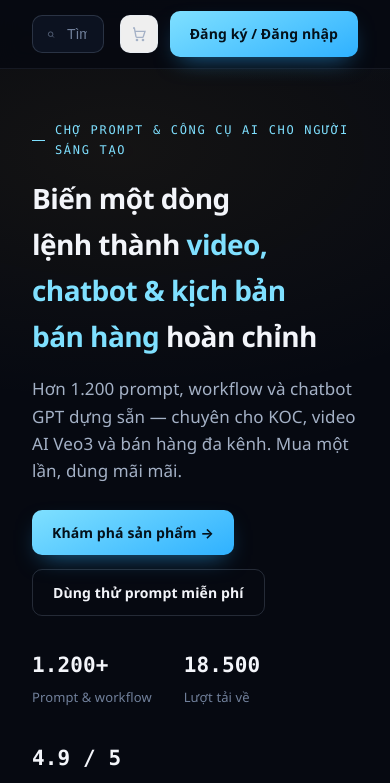
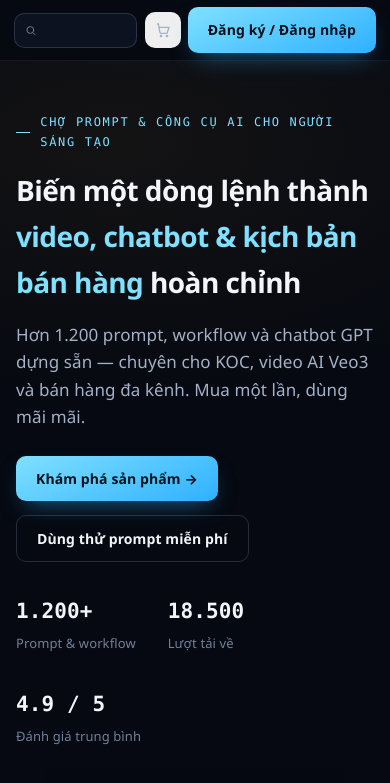
Before and after one commit to baggball/luc-linh-media, a Next.js app: page / in a window 390 px wide. Shown: the top 783 px of the page. Built offline with nearby package versions, Linux system fonts and the light colour scheme; no server answers; the database is empty.

Commit message:
Optimize mobile navigation, product cards, and SEO

```diff
--- a/app/globals.css
+++ b/app/globals.css
@@ -22,7 +22,7 @@
 }
 
 *{box-sizing:border-box;}
-html,body{margin:0;padding:0;}
+html,body{margin:0;padding:0;max-width:100%;overflow-x:clip;}
 body{
   background:
     radial-gradient(1100px 520px at 86% -6%, rgba(47,177,255,0.16), transparent 60%),
@@ -123,12 +123,40 @@ img{max-width:100%; display:block;}
 }
 .search input{background:none; border:none; color:var(--paper); font-size:14px; width:100%; outline:none;}
 .search input::placeholder{color:var(--mute-dim);}
-.topbar-right{display:flex; align-items:center; gap:12px; margin-left:auto;}
+.topbar-right{display:flex; align-items:center; gap:12px; margin-left:auto; min-width:0; flex:none;}
 .icon-btn{
   width:38px; height:38px; border-radius:10px; display:grid; place-items:center;
   border:1px solid var(--line-strong); color:var(--mute); flex:none;
 }
 .icon-btn:hover{color:var(--paper); border-color:var(--electric);}
+
+.user-menu{position:relative; min-width:0;}
+.user-menu > summary{list-style:none;}
+.user-menu > summary::-webkit-details-marker{display:none;}
+.user-menu-trigger{
+  display:flex; align-items:center; gap:8px; max-width:230px; min-height:40px; padding:5px 10px 5px 6px;
+  border:1px solid var(--line-strong); border-radius:11px; color:var(--paper); cursor:pointer; background:rgba(255,255,255,.025);
+}
+.user-menu-trigger:hover{border-color:rgba(127,224,255,.5); background:rgba(47,177,255,.07);}
+.user-avatar{
+  width:28px; height:28px; border-radius:9px; flex:none; display:grid; place-items:center;
+  color:#04101a; background:linear-gradient(155deg,var(--electric-bright),var(--electric));
+  font-size:12px; font-weight:800;
+}
+.user-menu-name{font-size:13px; font-weight:700; overflow:hidden; text-overflow:ellipsis; white-space:nowrap;}
+.user-menu-trigger svg{flex:none; color:var(--mute-dim); transition:transform .18s ease;}
+.user-menu[open] .user-menu-trigger svg{transform:rotate(180deg);}
+.user-menu-panel{
+  position:absolute; top:calc(100% + 10px); right:0; z-index:80; width:min(250px,calc(100vw - 24px));
+  padding:8px; border:1px solid var(--line-strong); border-radius:13px; background:rgba(10,15,26,.98);
+  box-shadow:0 22px 55px -24px rgba(0,0,0,.9),0 0 0 1px rgba(47,177,255,.06); backdrop-filter:blur(16px);
+}
+.user-menu-panel a,.user-menu-panel button{
+  width:100%; display:flex; align-items:center; padding:10px 11px; border:0; border-radius:9px;
+  background:none; color:var(--mute); font-size:13.5px; font-weight:650; text-align:left; cursor:pointer;
+}
+.user-menu-panel a:hover,.user-menu-panel button:hover{background:rgba(47,177,255,.1); color:var(--paper);}
+.user-menu-divider{height:1px; margin:6px 4px; background:var(--line);}
 
 .btn{font-weight:700; font-size:14px; cursor:pointer; border:none; border-radius:10px; padding:11px 20px; white-space:nowrap;}
 .btn-primary{
@@ -140,6 +168,21 @@ img{max-width:100%; display:block;}
 .btn-ghost:hover{border-color:var(--paper);}
 
 .content-wrap{max-width:1180px; margin:0 auto; padding:0 32px;}
+
+@media (max-width:640px){
+  .topbar-inner{height:60px; padding:0 14px; gap:8px;}
+  .search{min-width:0; padding:8px 10px;}
+  .search input{min-width:0; font-size:13px;}
+  .search input::placeholder{font-size:0;}
+  .search input::placeholder{color:transparent;}
+  .topbar-right{gap:7px;}
+  .icon-btn{width:36px; height:36px;}
+  .user-menu-trigger{max-width:130px; padding-right:8px;}
+  .user-menu-name{max-width:70px;}
+  .content-wrap{padding-left:16px; padding-right:16px;}
+  .crumb{overflow:hidden; white-space:nowrap;}
+  .crumb .cur{overflow:hidden; text-overflow:ellipsis;}
+}
 
 footer{border-top:1px solid var(--line); padding:44px 0 26px;}
 .foot-grid{display:grid; grid-template-columns:1.4fr repeat(3,1fr); gap:32px; margin-bottom:32px;}
@@ -193,12 +236,14 @@ footer{border-top:1px solid var(--line); padding:44px 0 26px;}
 .thumb-title{position:relative; z-index:1; font-weight:800; font-size:17px; line-height:1.28; color:var(--paper); text-shadow:0 2px 12px rgba(0,0,0,0.4);}
 
 .card-body{padding:16px 16px 18px;}
-.card-name{font-weight:700; font-size:15.5px; margin-bottom:7px; color:var(--paper); line-height:1.35;}
+.card-name{font-weight:700; font-size:15.5px; margin-bottom:7px; color:var(--paper); line-height:1.35; display:-webkit-box; -webkit-line-clamp:2; -webkit-box-orient:vertical; overflow:hidden;}
 .card-desc{color:var(--mute-dim); font-size:13.5px; line-height:1.5; margin-bottom:13px; display:-webkit-box; -webkit-line-clamp:2; -webkit-box-orient:vertical; overflow:hidden;}
 .card-meta{display:flex; align-items:center; gap:10px; font-size:12.5px; color:var(--mute); margin-bottom:12px;}
 .rating{display:flex; align-items:center; gap:4px; color:var(--amber);}
-.card-price{display:flex; align-items:baseline; gap:8px;}
+.card-price{display:flex; align-items:baseline; justify-content:space-between; gap:12px;}
 .price-now{font-family:var(--font-mono); font-weight:700; font-size:16px; color:var(--electric-bright);}
+.card-link{font-size:12.5px; font-weight:700; color:var(--mute); white-space:nowrap; transition:color .18s ease;}
+.card:hover .card-link{color:var(--electric-bright);}
 .price-old{font-family:var(--font-mono); font-size:12.5px; color:var(--mute-dim); text-decoration:line-through;}
 .off{margin-left:auto; font-family:var(--font-mono); font-size:12px; color:var(--coral); font-weight:700;}
 
--- a/app/layout.tsx
+++ b/app/layout.tsx
@@ -2,6 +2,7 @@ import type { Metadata } from "next";
 import "./globals.css";
 
 export const metadata: Metadata = {
+  metadataBase: new URL(process.env.NEXT_PUBLIC_SITE_URL || "https://web-bice-six-68.vercel.app"),
   title: {
     default: "Lục Linh Media — Chợ Prompt & Công Cụ AI",
     template: "%s — Lục Linh Media",
--- a/components/layout/UserMenu.tsx
+++ b/components/layout/UserMenu.tsx
@@ -15,21 +15,30 @@ export default function UserMenu({ name, isAdmin }: { name: string; isAdmin?: bo
   }
 
   return (
-    <div style={{ display: "flex", alignItems: "center", gap: 10 }}>
-      <span style={{ fontSize: 13.5, fontWeight: 600, color: "var(--paper)" }}>{name}</span>
-      {isAdmin && (
-        <>
-          <Link className="btn btn-ghost" href="/admin/quan-ly-san-pham" style={{ display: "inline-block" }}>
-            Quản lý sản phẩm
-          </Link>
-          <Link className="btn btn-ghost" href="/admin/them-prompt" style={{ display: "inline-block" }}>
-            Thêm prompt
-          </Link>
-        </>
-      )}
-      <button className="btn btn-ghost" onClick={handleSignOut}>
-        Đăng xuất
-      </button>
-    </div>
+    <details className="user-menu">
+      <summary className="user-menu-trigger" aria-label="Mở menu tài khoản">
+        <span className="user-avatar" aria-hidden="true">
+          {name.trim().charAt(0).toUpperCase() || "T"}
+        </span>
+        <span className="user-menu-name">{name}</span>
+        <svg aria-hidden="true" width="14" height="14" viewBox="0 0 24 24" fill="none" stroke="currentColor" strokeWidth="2">
+          <path d="m6 9 6 6 6-6" />
+        </svg>
+      </summary>
+      <div className="user-menu-panel">
+        <Link href="/tai-khoan/san-pham">Sản phẩm của tôi</Link>
+        {isAdmin && (
+          <>
+            <div className="user-menu-divider" />
+            <Link href="/admin/quan-ly-san-pham">Quản lý sản phẩm</Link>
+            <Link href="/admin/them-prompt">Thêm prompt</Link>
+            <Link href="/admin/don-hang">Đơn hàng</Link>
+            <Link href="/admin/yeu-cau">Yêu cầu khách</Link>
+          </>
+        )}
+        <div className="user-menu-divider" />
+        <button type="button" onClick={handleSignOut}>Đăng xuất</button>
+      </div>
+    </details>
   );
 }
--- a/components/product/ProductCard.tsx
+++ b/components/product/ProductCard.tsx
@@ -10,12 +10,21 @@ function toneFor(id: string) {
   return TONES[sum % TONES.length];
 }
 
+function excerpt(text: string | null, maxLength = 150) {
+  if (!text) return "";
+  const normalized = text.replace(/\s+/g, " ").trim();
+  if (normalized.length <= maxLength) return normalized;
+  return `${normalized.slice(0, maxLength).replace(/\s+\S*$/, "")}…`;
+}
+
 export default function ProductCard({ product, badge }: { product: Product; badge?: "new" | "premium" }) {
   const href = `/${PRODUCT_TYPE_ROUTE[product.type]}/${product.id}`;
   const cover = product.images?.[0];
+  const summary = excerpt(product.description);
+  const priceLabel = product.is_free ? "Miễn phí" : formatVND(product.price);
 
   return (
-    <Link className="card" href={href}>
+    <Link className="card" href={href} aria-label={`${product.title} – ${priceLabel}`}>
       <div className={`thumb ${toneFor(product.id)}${cover ? " has-image" : ""}`}>
         {cover && <img src={cover} alt={product.title} />}
         <div className="badges">
@@ -32,13 +41,14 @@ export default function ProductCard({ product, badge }: { product: Product; badg
       </div>
       <div className="card-body">
         <div className="card-name">{product.title}</div>
-        {product.description && <p className="card-desc">{product.description}</p>}
+        {summary && <p className="card-desc">{summary}</p>}
         <div className="card-meta">
           <span className="rating">★ {(product.rating ?? 5).toFixed(1)}</span>
           <span>· Đã bán {product.sold_count.toLocaleString("vi-VN")}</span>
         </div>
         <div className="card-price">
-          <span className="price-now font-mono">{product.is_free ? "Miễn phí" : formatVND(product.price)}</span>
+          <span className="price-now font-mono">{priceLabel}</span>
+          <span className="card-link">Xem chi tiết →</span>
         </div>
       </div>
     </Link>
```
Also changed, not shown: app/(catalog)/app-ai/[id]/page.tsx (+7 -0 lines), app/(catalog)/chatbot/[id]/page.tsx (+7 -0 lines), app/(catalog)/veo3-workflow/[id]/page.tsx (+7 -0 lines), app/(catalog)/workflow/[id]/page.tsx (+7 -0 lines), components/product/ProductDetailPage.tsx (+49 -11 lines), lib/product-metadata.ts (added, +49 -0 lines), lib/products.ts (added, +16 -0 lines).
